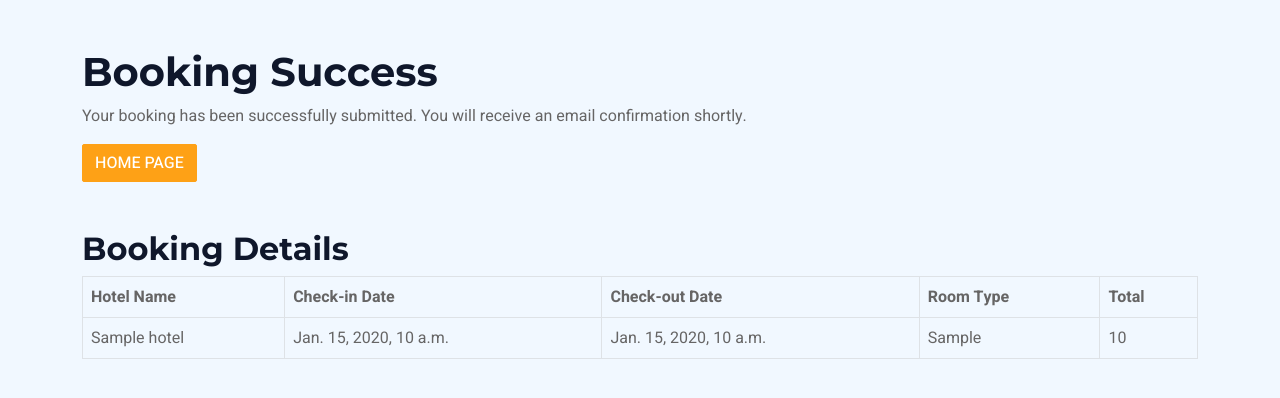
After one commit to Omarmoatz/Hotels-Hub-Using-Django-and-DRF, a Django app: template apps/booking/templates/booking/success.html in a window 1280 px wide. The commit adds this page. Shown: the top 398 px of the page. Run offline with Django 5.2, Linux system fonts and the light colour scheme; the template is opened without the code that fills it: most values are stand-ins (such as "Sample title", 1, 10 or a date in 2020); some libraries are stand-ins or nearby versions.

Commit message:
add success payment view

```diff
--- a/apps/booking/templates/booking/checkout.html
+++ b/apps/booking/templates/booking/checkout.html
@@ -251,7 +251,7 @@
           console.log(Detail);
 
           if (Detail.status == 'COMPLETED') {
-            window.location.href = `/sucess/${booking_id}/?payer_id=${Detail.payer_id}&total_cost=${total_cost}&status=${Detail.status}`
+            window.location.href = `/booking/success/${booking_id}/?payer_id=${Detail.payer_id}&total_cost=${total_cost}&status=${Detail.status}`
 
           } else {
             Swal.fire({
--- /dev/null
+++ b/apps/booking/templates/booking/success.html
@@ -0,0 +1,71 @@
+{% extends 'auth_base.html' %}
+
+{% load static %}
+
+{% block body %}
+    <div class="container mt-5">
+        <div class="row">
+            <div class="col-md-12 ">
+                <h1>Booking Success</h1>
+                <p>Your booking has been successfully submitted. You will receive an email confirmation shortly.</p>
+                {% comment %} <a href="{% url 'booking:booking_list' %}" class="btn btn-primary">View Bookings</a> {% endcomment %}
+                <a href="{% url 'home:main' %}" class="btn btn-primary">Home Page</a>
+            </div>
+        </div>
+    </div>
+
+    <div class="container mt-5">
+        <div class="row">
+            <div class="col-md-12">
+                <h2>Booking Details</h2>
+                <table class="table table-bordered">
+                    <thead>
+                        <tr>
+                            <th>Hotel Name</th>
+                            <th>Check-in Date</th>
+                            <th>Check-out Date</th>
+                            <th>Room Type</th>
+                            <th>Total</th>
+                        </tr>
+                    </thead>
+                    <tbody>
+                        <tr>
+                            <td>{{ booking.hotel }}</td>
+                            <td>{{ booking.check_in_date }}</td>
+                            <td>{{ booking.check_out_date }}</td>
+                            <td>{{ booking.room_type }}</td>
+                            <td>{{ booking.total }}</td>
+                        </tr>
+                    </tbody>
+                </table>
+            </div>
+        </div>
+    </div>
+    {% if booking.coupon %}
+    <div class="container mt-5">
+        <div class="row">
+            <div class="col-md-12">
+                <h2>Discount Details</h2>
+                <table class="table table-bordered">
+                    <thead>
+                        <tr>
+                            <th>Discount Code</th>
+                            <th>Discount Percentage</th>
+                            <th>Start Date</th>
+                            <th>End Date</th>
+                        </tr>
+                    </thead>
+                    <tbody>
+                        <tr>
+                            <td>{{ discount.code }}</td>
+                            <td>{{ discount.discount }}%</td>
+                            <td>{{ discount.start }}</td>
+                            <td>{{ discount.end }}</td>
+                        </tr>
+                    </tbody>
+                </table>
+            </div>
+        </div>
+    </div>
+    {% endif %}
+{% endblock body %}
--- a/apps/booking/urls.py
+++ b/apps/booking/urls.py
@@ -7,6 +7,7 @@ from apps.booking.views import create_booking
 from apps.booking.views import delete_room_from_session
 from apps.booking.views import room_selection_view
 from apps.booking.views import selected_rooms
+from apps.booking.views import success_payment
 
 app_name = "booking"
 
@@ -23,4 +24,5 @@ urlpatterns = [
     path("room_selection/", room_selection_view, name="room_selection"),
     path("create_booking/", create_booking, name="create_booking"),
     path("checkout/<booking_code>", checkout, name="checkout"),
+    path("success/<booking_id>/", success_payment, name="success_payment"),
 ]
--- a/apps/home/templates/home.html
+++ b/apps/home/templates/home.html
@@ -117,7 +117,7 @@
               <div class="border rounded p-1">
                 <div class="border rounded text-center p-4">
                   <i class="fa fa-hotel fa-2x text-primary mb-2"></i>
-                  <h2 class="mb-1" data-toggle="counter-up">{{ hotel|length }}</h2>
+                  <h2 class="mb-1" data-toggle="counter-up">1025</h2>
                   <p class="mb-0">Hotel</p>
                 </div>
               </div>
--- a/apps/hotel/management/commands/populate.py
+++ b/apps/hotel/management/commands/populate.py
@@ -44,7 +44,7 @@ class Command(BaseCommand):
             hotel = Hotel(
                 user=user,
                 name=fake.company(),
-                img=f"hotel/hotel-{randint(1,4)}.jpg",
+                img=f"hotel/hotel{randint(1,12)}.jpeg",
                 subtitle=fake.sentence(),
                 description=fake.text(max_nb_chars=500),
                 min_price=fake.random_number(digits=4),
@@ -60,7 +60,7 @@ class Command(BaseCommand):
             for _ in range(5):
                 hotel_gallery = HotelGallery(
                     hotel=hotel,
-                    img=f"hotel gallery/room-{randint(1,4)}.jpg",
+                    img=f"hotel/hotel{randint(1,12)}.jpeg",
                 )
                 hotel_gallery.save()
 
--- a/apps/hotel/templates/hotel/rooms_selected.html
+++ b/apps/hotel/templates/hotel/rooms_selected.html
@@ -129,10 +129,10 @@
                 <h5 class="text-white">{{ hotel.name }}</h5>
                 <div class="d-flex ms-2 fw-bold ">
                   <p class="me-3 ">
-                    <i class="fa fa-map-marker-alt text-primary me-2"></i> {{ hotel.address }}
+                    <i class="fa fa-map-marker-alt text-primary me-2"></i>{{ hotel.address|slice:":15" }}...
                   </p>
                   <p class="">
-                    <i class="fa fa-phone text-primary me-2"></i> {{ hotel.phone }}
+                    <i class="fa fa-phone text-primary me-2"></i> {{ hotel.phone|slice:":15" }}
                   </p>
                 </div>
                 <div class="d-flex ms-2">
--- a/apps/static/js/custom.js
+++ b/apps/static/js/custom.js
@@ -84,7 +84,7 @@ $(document).on('click', '.delete-room', function(){
                 },
                 dataType: 'json',
                 beforeSend: function(){
-                    console.log('deleteing...');
+                    console.log('deleting...');
                     button.html('<i class="fas fa-spinner fa-spin"></i>')
                 },
                 success: function(res){
@@ -107,7 +107,7 @@ $(document).on('click', '.delete-room', function(){
                     $('.rooms-len').html(res.rooms_len)
 
                 },
-                erorr: function(res){
+                error: function(res){
                     console.log('server error');
                 }
             })
--- a/config/settings/base.py
+++ b/config/settings/base.py
@@ -370,3 +370,5 @@ SIMPLE_JWT = {
     "BLACKLIST_AFTER_ROTATION": True,
     # 'AUTH_HEADER_TYPES': ('Bearer',),
 }
+
+FORMS_URLFIELD_ASSUME_HTTPS = True
```
Also changed, not shown: apps/booking/views.py (+9 -3 lines), apps/home/views.py (+4 -4 lines), test_data.py (added, +121 -0 lines), 1 other file.
